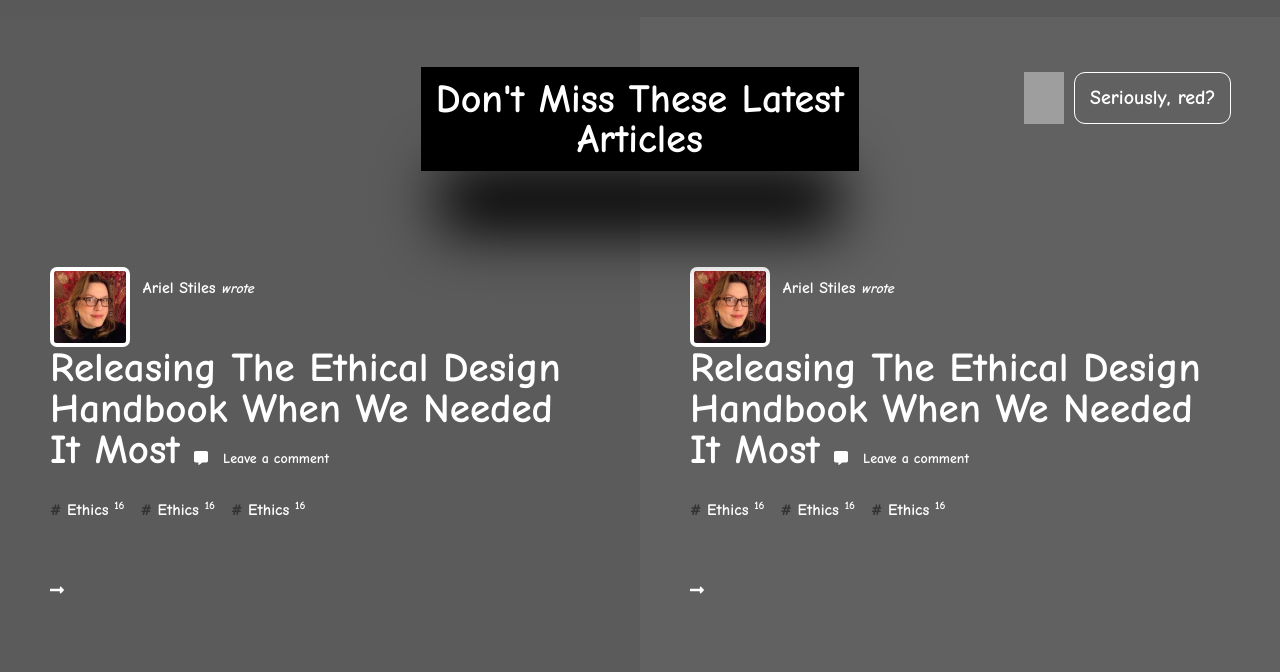
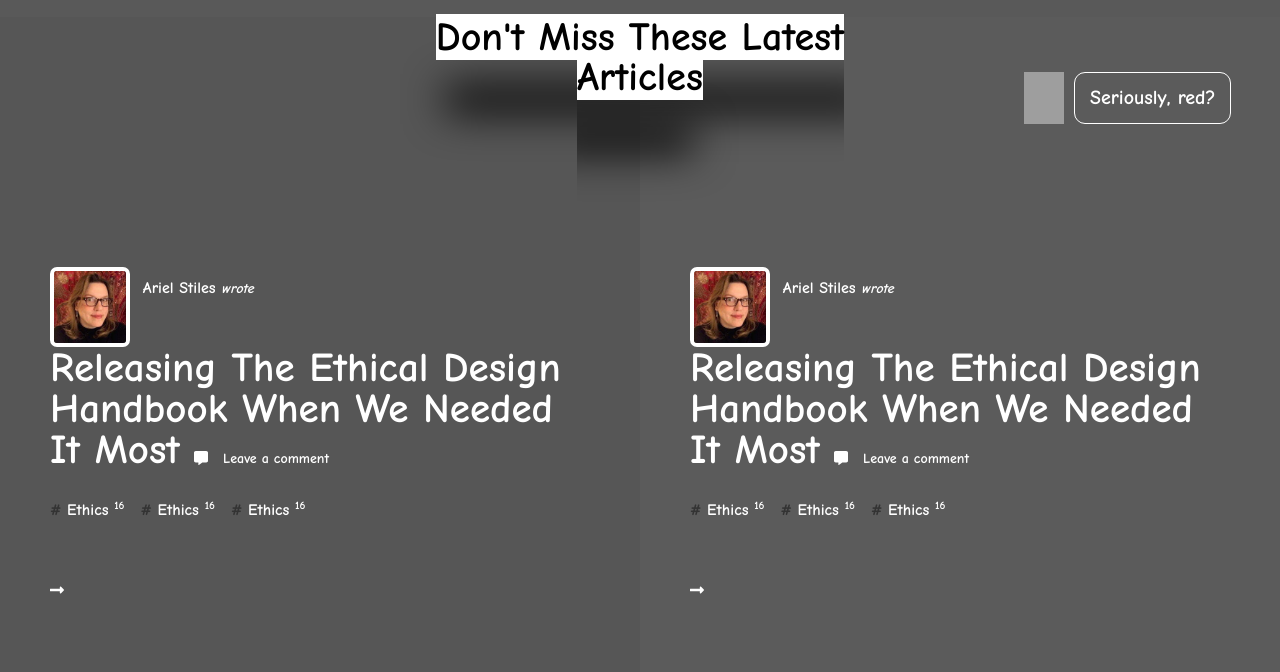
Before and after one commit to Azeem838/smashing-magazine-heat-map, a website: page index.html in a window 1280 px wide. Shown: the part 128-800 px from the top of the page. Drawn offline with Linux system fonts and the light colour scheme; grey boxes are pictures that could not be loaded.

Commit message:
adjusted landing section floating text alignment

```diff
--- a/index.html
+++ b/index.html
@@ -4,6 +4,10 @@
     <meta charset="UTF-8" />
     <meta name="viewport" content="width=device-width, initial-scale=1.0" />
     <title>Document</title>
+    <link
+      href="https://fonts.googleapis.com/css2?family=Comic+Neue:wght@700&display=swap"
+      rel="stylesheet"
+    />
     <link rel="stylesheet" href="./styles/css-reset.css" />
     <link rel="stylesheet" href="style.css" />
     <link
@@ -14,10 +18,6 @@
       src="https://cdnjs.cloudflare.com/ajax/libs/font-awesome/5.13.0/js/all.min.js"
       defer
     ></script>
-    <link
-      href="https://fonts.googleapis.com/css2?family=Comic+Neue:wght@700&display=swap"
-      rel="stylesheet"
-    />
   </head>
   <body>
     <nav class="nav">
@@ -53,6 +53,8 @@
         <a href="#"><i class="fas fa-search"></i>Topics</a>
       </div>
     </nav>
+
+    <main>
       <div class="float-txt">
         <span class="floating-text"
           >Don't Miss These Latest <br />
@@ -66,7 +68,6 @@
         />
         <p class="red">Seriously, red?</p>
       </div>
-    <main>
       <article class="main-article flex-half">
         <a href="#">
           <figure>
--- a/style.css
+++ b/style.css
@@ -29,7 +29,7 @@
 }
 
 body {
-  font-family: "Comic Neue", cursive;
+  font-family: "Comic Neue", cursive, serif;
   color: white;
 }
 
@@ -105,22 +105,18 @@
 }
 
 .float-txt {
-  display: flex;
-  position: relative;
-  justify-content: center;
+  position: absolute;
+  text-align: center;
+  width: 100%;
 }
 
 .floating-text {
   font-size: 40px;
-  position: absolute;
-  text-align: center;
-  color: white;
+  color: black;
   font-weight: 700;
-  padding: 12px 15px;
-  background: black;
-  display: inline;
-  box-shadow: 0 80px 60px -20px rgb(0, 0, 0);
-  top: 50px;
+  /* display: inline; */
+  background: white;
+  box-shadow: 0 62px 42px -10px rgb(0, 0, 0);
 }
 
 .right-floating {
```
Lines whose indentation alone changed are shown as unchanged.
